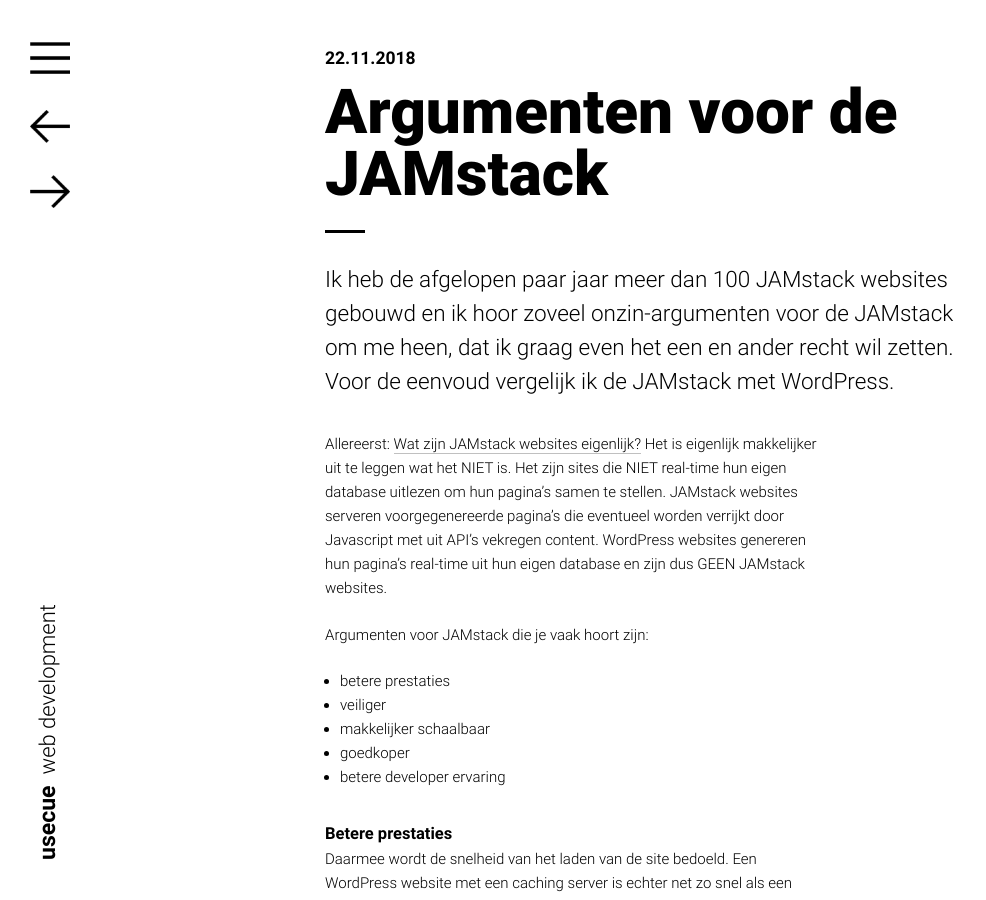
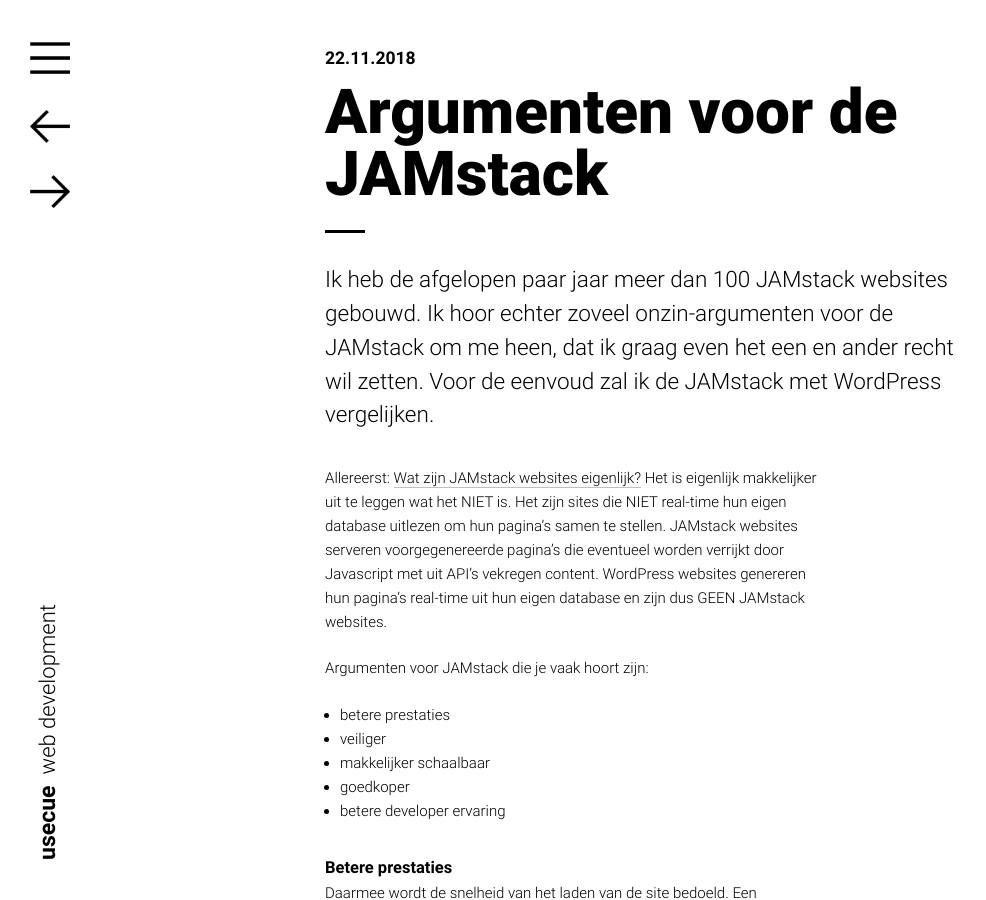
Before and after one commit to jhvanderschee/usecuewebsitenl, a Jekyll site: the page built from _posts/2018-11-22-argumenten-voor-de-jamstack.md, in a window 1280 px wide and 900 px high. Shown: the whole window, without its empty margins (0-986 px from the left). Built offline with Jekyll 4.4.1, drawn with Linux system fonts in a browser that asks for light colours.

Commit message:
Update 2018-11-22-argumenten-voor-de-jamstack.md

```diff
--- a/_posts/2018-11-22-argumenten-voor-de-jamstack.md
+++ b/_posts/2018-11-22-argumenten-voor-de-jamstack.md
@@ -1,7 +1,7 @@
 ---
 title: Argumenten voor de JAMstack
 ---
-Ik heb de afgelopen paar jaar meer dan 100 JAMstack websites gebouwd en ik hoor zoveel onzin-argumenten voor de JAMstack om me heen, dat ik graag even het een en ander recht wil zetten. Voor de eenvoud vergelijk ik de JAMstack met WordPress.
+Ik heb de afgelopen paar jaar meer dan 100 JAMstack websites gebouwd. Ik hoor echter zoveel onzin-argumenten voor de JAMstack om me heen, dat ik graag even het een en ander recht wil zetten. Voor de eenvoud zal ik de JAMstack met WordPress vergelijken.
 
 Allereerst: [Wat zijn JAMstack websites eigenlijk?](https://jamstack.org/ "https://jamstack.org/") Het is eigenlijk makkelijker uit te leggen wat het NIET is. Het zijn sites die NIET real-time hun eigen database uitlezen om hun pagina's samen te stellen. JAMstack websites serveren voorgegenereerde pagina's die eventueel worden verrijkt door Javascript met uit API's vekregen content. WordPress websites genereren hun pagina's real-time uit hun eigen database en zijn dus GEEN JAMstack websites.
 
```
